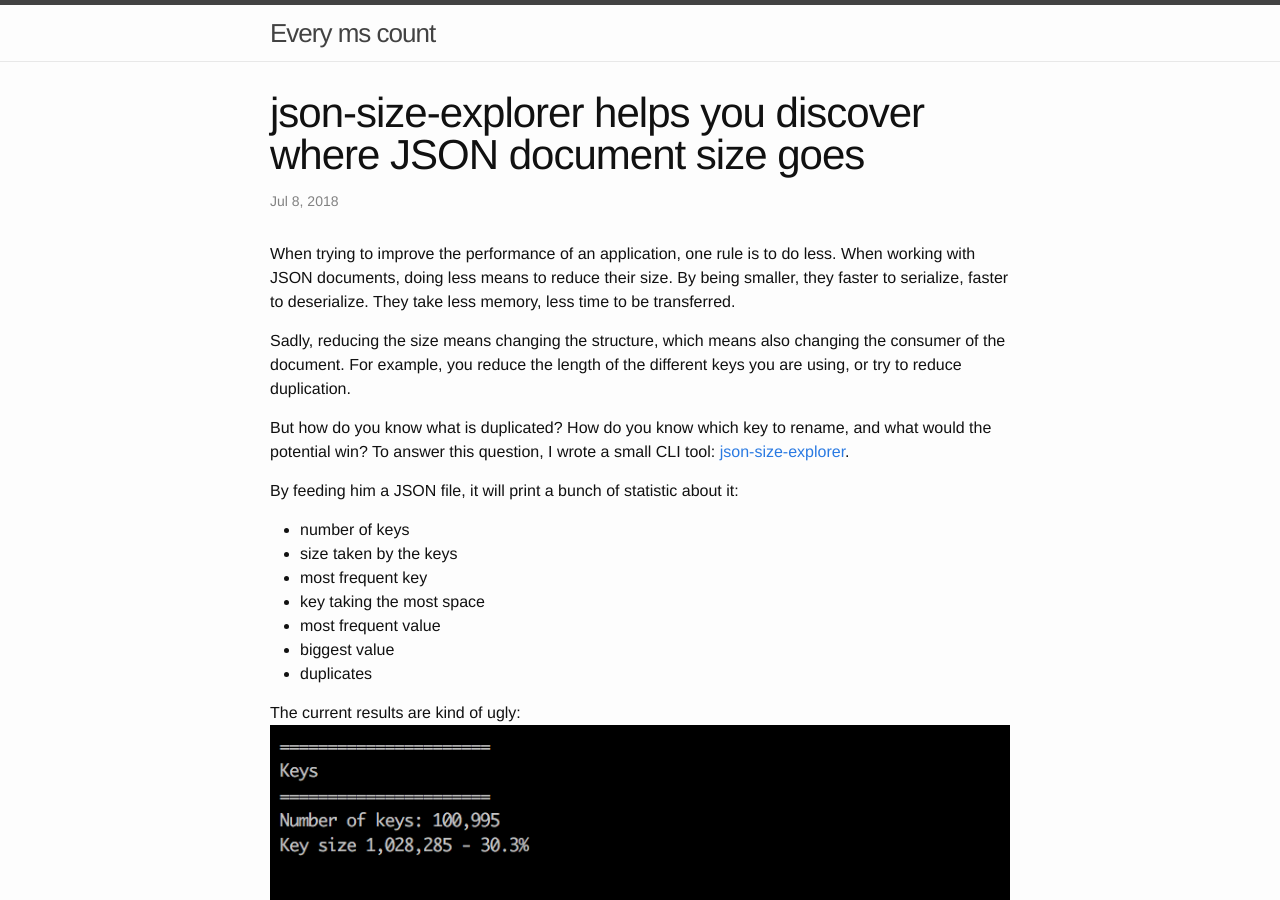
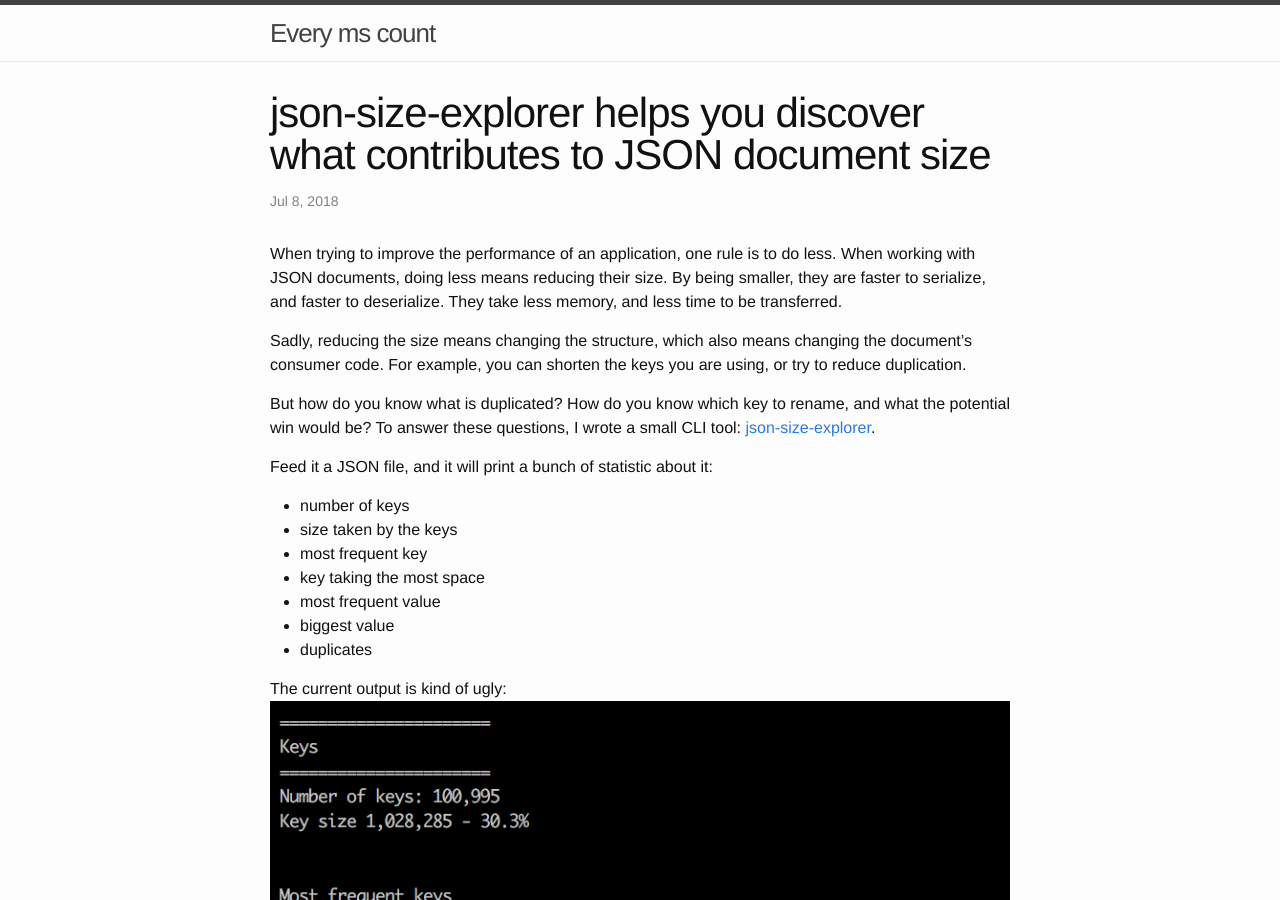
Before and after one commit to mipstian/genintho.github.io, a Jekyll site: the page built from _posts/2018-07-08-json-size-explorer.md, in a window 1280 px wide and 900 px high. Built offline with Jekyll 4.4.1, drawn with Linux system fonts in a browser that asks for light colours.

Commit message:
Hopefully improve readability

```diff
--- a/_posts/2018-07-08-json-size-explorer.md
+++ b/_posts/2018-07-08-json-size-explorer.md
@@ -1,18 +1,18 @@
 ---
 layout: post
-title:  json-size-explorer helps you discover where JSON document size goes
+title:  json-size-explorer helps you discover what contributes to JSON document size
 date: 2018-07-08 19:00:00
 ---
 
 When trying to improve the performance of an application, one rule is to do less.
-When working with JSON documents, doing less means to reduce their size. By being smaller, they faster to serialize, faster to deserialize. They take less memory, less time to be transferred.
+When working with JSON documents, doing less means reducing their size. By being smaller, they are faster to serialize, and faster to deserialize. They take less memory, and less time to be transferred.
 
-Sadly, reducing the size means changing the structure, which means also changing the consumer of the document.
-For example, you reduce the length of the different keys you are using, or try to reduce duplication.
+Sadly, reducing the size means changing the structure, which also means changing the document's consumer code.
+For example, you can shorten the keys you are using, or try to reduce duplication.
 
-But how do you know what is duplicated? How do you know which key to rename, and what would the potential win? To answer this question, I wrote a small CLI tool: [json-size-explorer](json-size-explorer).
+But how do you know what is duplicated? How do you know which key to rename, and what the potential win would be? To answer these questions, I wrote a small CLI tool: [json-size-explorer](json-size-explorer).
 
-By feeding him a JSON file, it will print a bunch of statistic about it:
+Feed it a JSON file, and it will print a bunch of statistic about it:
 
 - number of keys
 - size taken by the keys
@@ -22,7 +22,7 @@ By feeding him a JSON file, it will print a bunch of statistic about it:
 - biggest value
 - duplicates
 
-The current results are kind of ugly:
+The current output is kind of ugly:
 ![json-size-explorer-1](/img/2018-07-08/json-size-explorer-1.png)
 ![json-size-explorer-1](/img/2018-07-08/json-size-explorer-2.png)
 
```
